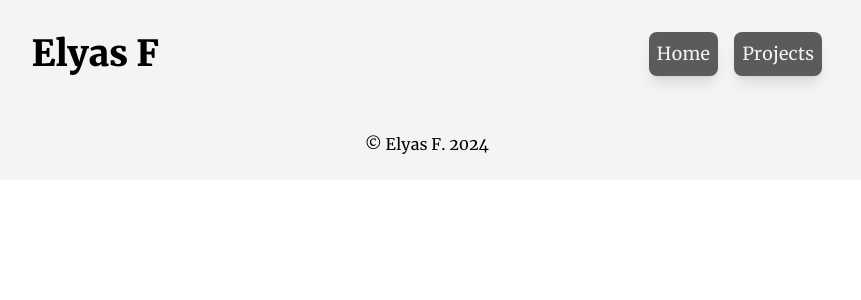
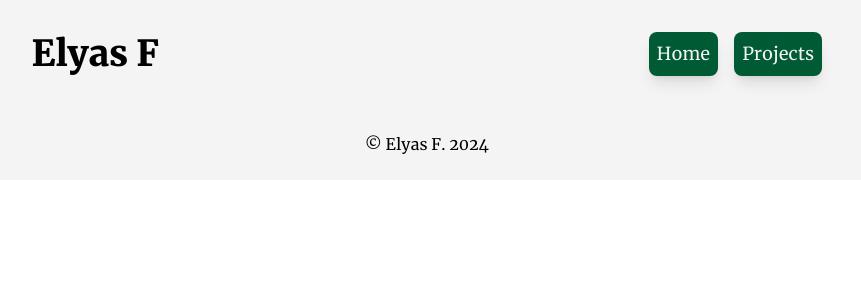
Before and after one commit to BlueElyas/elyas-portfolio, a React (Create React App) app: page / in a window 1280 px wide. Shown: the top 300 px of the page, without its empty margins (213-1074 px from the left). Built offline with nearby package versions, Linux system fonts and the light colour scheme.

Commit message:
Change default colors in tailwind config file

```diff
--- a/tailwind.config.js
+++ b/tailwind.config.js
@@ -7,9 +7,9 @@ module.exports = {
   theme: {
     extend: {
       colors: {
-        darkGray: "#BEBEBE",
+        darkGray: "#2F2F2F",
         softGray: "#F4F4F4",
-        accent: "#5B5B5B",
+        accent: "#005A34",
         primaryText: "#333333",
       },
       fontFamily: {
```
